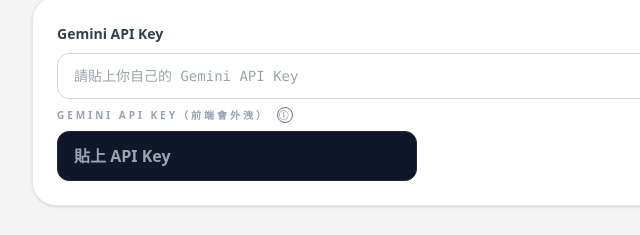
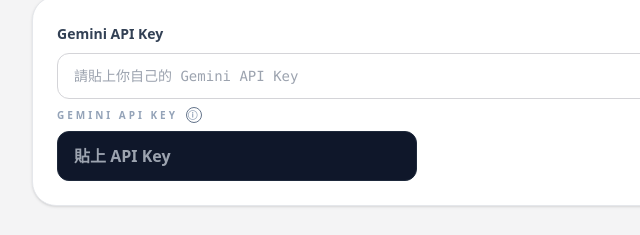
Before and after one commit to Dbding/AROADBIO, a plain HTML site: page index.html in a window 1280 px wide. Shown: the part 180-415 px from the top of the page, 120-760 px from the left. Drawn offline with nearby package versions, Linux system fonts and the light colour scheme.

Commit message:
Fix HTML encoding issues in index.html

```diff
--- a/index.html
+++ b/index.html
@@ -42,7 +42,7 @@
     <!-- API 說明 + tooltip -->
 <div class="flex-1 lg:flex-none relative">
   <label class="block text-[10px] font-black uppercase tracking-[0.3em] text-slate-400 mb-2 flex items-center gap-2">
-    Gemini API Key（前端會外洩）
+    Gemini API Key
 
     <!-- API 說明按鈕 -->
     <button id="apiHelpBtn"
```
